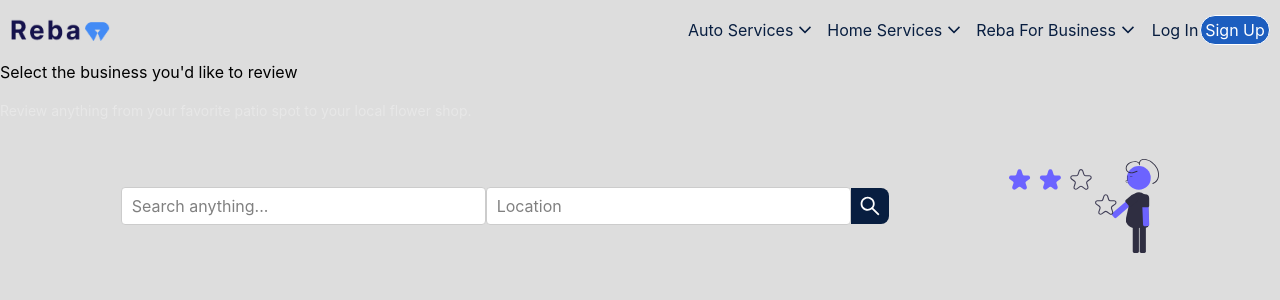
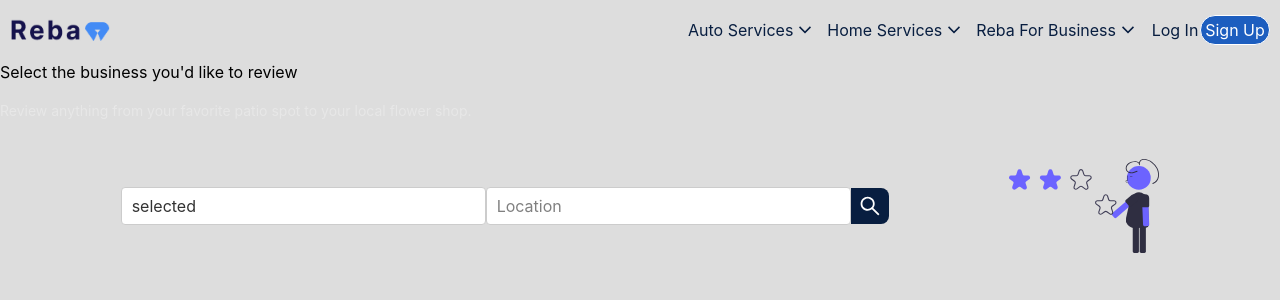
Before and after one commit to kun-lex/Hand-E, a React (Create React App) app: page /write-review in a window 1280 px wide. Shown: the top 300 px of the page. Built offline with nearby package versions, Linux system fonts and the light colour scheme; no server answers; the database is empty.

Commit message:
update data and catergories

```diff
--- a/src/components/SelectCategory.jsx
+++ b/src/components/SelectCategory.jsx
@@ -1,36 +1,65 @@
 import search from './icons/search.svg';
 import Select from 'react-select';
 import styled from 'styled-components';
-import { useEffect, useState } from 'react';
+import { useEffect, useMemo, useState } from 'react';
 import { db } from '../firebase';
 import { getDocs, collection } from 'firebase/firestore';
+import { Categories as cate  } from '../data/categories';
 
 
 const SelectCategory = () => {
-    const [ data, setData ] = useState([]);
-    const [ selectedOption, setSelectedOption] = useState([null]);
+    const [ data, setData ] = useState({
+        categoryVal: "",
+        selectedCategory: "",
+        categoryLabel: "selected",
+    });
+
+    const handleCategoryChoice = (selected) => {
+        const { value, label } = selected;
+        setData((prevState) => ({
+            ...prevState,
+            categoryVal: value,
+            selectedCategory: value,
+            categoryLabel: label,
+        })
+        );
+    };
+
+    const option = useMemo (
+        () =>
+        cate.map(({id, cate}) => {
+            const cateLabel = {};
+            cateLabel.value = id;
+            cateLabel.label = cate;
+
+            return cateLabel
+        }),
+        []
+    );
+    // const [ data, setData ] = useState([]);
+    // const [ selectedOption, setSelectedOption] = useState([null]);
 
 
-    useEffect(() => {
-        const fetchData = async () => {
-        const collectionRef = collection(db, "categories")
-        try {
-        const snapshot = await getDocs(collectionRef);
-        const fecthedData = snapshot.docs.map((doc) => ({
-            value: doc.id,
-            label: doc.data().Gyms,
-        }));
-        setData(fecthedData);
-    }catch (error) {
-        console.error('Error fecthing data: ', error);
-    }
-    }
-    fetchData();
-    }, []);
+    // useEffect(() => {
+    //     const fetchData = async () => {
+    //     const collectionRef = collection(db, "categories")
+    //     try {
+    //     const snapshot = await getDocs(collectionRef);
+    //     const fecthedData = snapshot.docs.map((doc) => ({
+    //         value: doc.id,
+    //         label: doc.data().Gyms,
+    //     }));
+    //     setData(fecthedData);
+    // }catch (error) {
+    //     console.error('Error fecthing data: ', error);
+    // }
+    // }
+    // fetchData();
+    // }, []);
 
-    const handleChange = (selected) => {
-        setSelectedOption(selected);
-    };
+    // const handleChange = (selected) => {
+    //     setSelectedOption(selected);
+    // };
 
     const WrapStyle = styled.div`
         @media (max-width : 700px) {
@@ -48,8 +77,22 @@
     `;
     return(
         <WrapStyle>
+            <Select
+                placeholder='Search anything...'
+                components={{
+                    DropdownIndicator:() => null, IndicatorSeparator:() => null
+                }}
+                className='w-full rounded-full '
+                value={{
+                    value: data.categoryVal,
+                    label: data.categoryLabel,
+                }}
+                onChange={handleCategoryChoice}
+                options={option}
 
-            <Select
+            />
+
+            {/* <Select
                 placeholder='Search anything...'
                 components={{
                     DropdownIndicator:() => null, IndicatorSeparator:() => null
@@ -58,7 +101,7 @@
                 options={data}
                 value={selectedOption}
                 onChange={handleChange}
-            />
+            /> */}
 
             <Select
                 type="text"
--- /dev/null
+++ b/src/data/categories.js
@@ -0,0 +1,17 @@
+export const Categories = [
+    {
+        name: "Home services"
+    },
+    {
+        name: "Auto services"
+    },
+    {
+        name: "Towing"
+    },
+    {
+        name: "Gyms"
+    },
+    {
+        name: "Resturants"
+    },
+]
--- /dev/null
+++ b/src/data/category_list.js
@@ -0,0 +1,12 @@
+import { Categories } from "./categories";
+
+const CategoryList = () => {
+    Categories.map((category, index) => {
+        let data = {
+            id: index,
+            category: category.name
+        }
+        return data
+    })
+}
+export default CategoryList;
```
